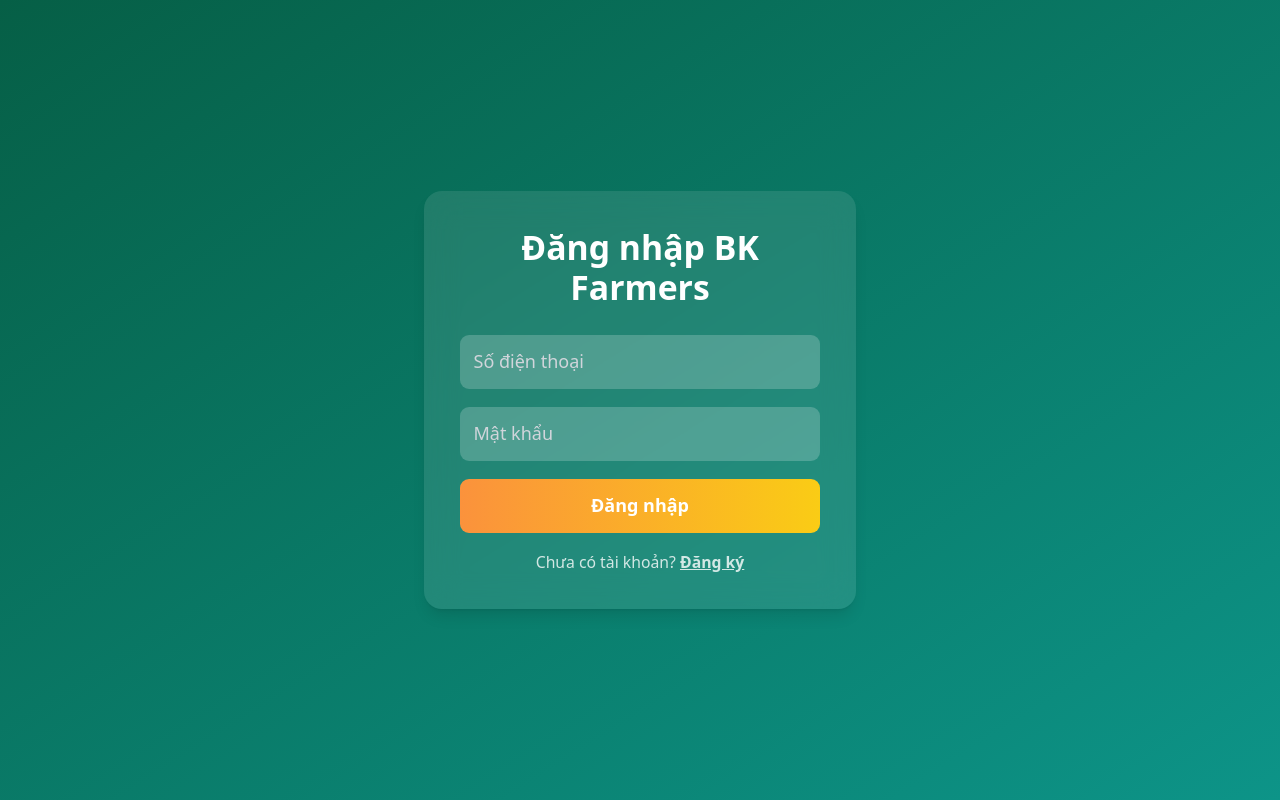
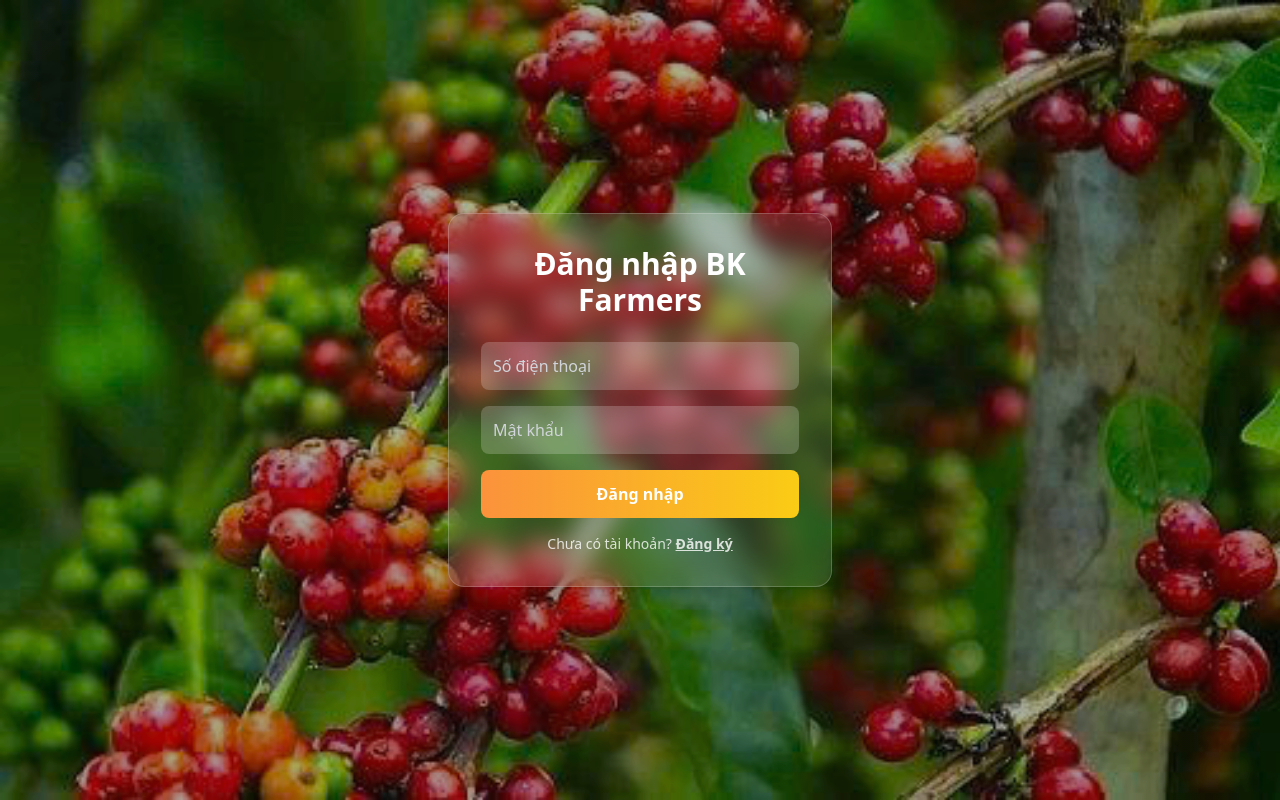
Before and after one commit to anhphambk22/BK_FARM_FRONTEND, a React (Vite) app: page /login in a window 1280 px wide. Built offline with nearby package versions, Linux system fonts and the light colour scheme; no server answers; the HTML template or start-up script is replaced by a standard one.

Commit message:
hoàn thành cơ bản giao diện web trên máy tính

```diff
--- /dev/null
+++ b/src/components/AuthBgControls.tsx
@@ -0,0 +1,48 @@
+import React, { useState, useEffect } from 'react';
+
+// Small panel to tweak background variables live (dev use)
+export const AuthBgControls: React.FC = () => {
+  const [zoom, setZoom] = useState(1.15); // matches auth-img-zoom-md
+  const [darken, setDarken] = useState(0.72); // brightness value
+  const [blur, setBlur] = useState(1.5); // px
+  const [overlay, setOverlay] = useState(1); // opacity
+
+  useEffect(() => {
+    const root = document.querySelector('.auth-bg') as HTMLElement | null;
+    if (!root) return;
+    root.style.setProperty('--auth-img-transform', `scale(${zoom.toFixed(2)})`);
+    root.style.setProperty('--auth-img-filter', `brightness(${darken.toFixed(2)}) saturate(1.05)`);
+    root.style.setProperty('--auth-blur', `blur(${blur.toFixed(1)}px)`);
+    root.style.setProperty('--auth-overlay-opacity', overlay.toString());
+  }, [zoom, darken, blur, overlay]);
+
+  // Hide in production builds
+  if (import.meta.env.PROD) return null;
+
+  const labelCls = 'text-xs font-medium text-white/80';
+  const inputCls = 'w-full accent-emerald-400';
+
+  return (
+    <div className="fixed top-4 right-4 z-50 bg-emerald-900/70 backdrop-blur-md border border-white/15 rounded-lg p-3 w-56 text-white shadow-lg space-y-3">
+      <h4 className="text-sm font-semibold">BG Adjust</h4>
+      <div>
+        <label className={labelCls}>Zoom {zoom.toFixed(2)}</label>
+        <input className={inputCls} type="range" min={1} max={1.4} step={0.01} value={zoom} onChange={e => setZoom(parseFloat(e.target.value))} />
+      </div>
+      <div>
+        <label className={labelCls}>Brightness {darken.toFixed(2)}</label>
+        <input className={inputCls} type="range" min={0.5} max={1} step={0.01} value={darken} onChange={e => setDarken(parseFloat(e.target.value))} />
+      </div>
+      <div>
+        <label className={labelCls}>Blur {blur.toFixed(1)}px</label>
+        <input className={inputCls} type="range" min={0} max={8} step={0.1} value={blur} onChange={e => setBlur(parseFloat(e.target.value))} />
+      </div>
+      <div>
+        <label className={labelCls}>Overlay {overlay.toFixed(2)}</label>
+        <input className={inputCls} type="range" min={0.4} max={1} step={0.01} value={overlay} onChange={e => setOverlay(parseFloat(e.target.value))} />
+      </div>
+    </div>
+  );
+};
+
+export default AuthBgControls;
--- /dev/null
+++ b/src/config/authBg.ts
@@ -0,0 +1,20 @@
+// Central configuration for authentication page background styling
+// Adjust these values to tune appearance without editing component code.
+export const authBackgroundConfig = {
+  imageUrl: '/src/assets/images/coffee.jpg',
+  zoom: 1, // scale factor
+  brightness: 0.8, // 0(dark) -> 1(normal)
+  blurPx: 0, // background blur in px
+  overlayOpacity: 0.2, // 0 -> 1
+};
+
+export function authBgStyle(): React.CSSProperties {
+  const { imageUrl, zoom, brightness, blurPx, overlayOpacity } = authBackgroundConfig;
+  return {
+    ['--auth-img-url' as any]: `url(${imageUrl})`,
+    ['--auth-img-transform' as any]: `scale(${zoom})`,
+    ['--auth-img-filter' as any]: `brightness(${brightness}) saturate(1.05)`,
+    ['--auth-blur' as any]: `blur(${blurPx}px)`,
+    ['--auth-overlay-opacity' as any]: `${overlayOpacity}`,
+  } as React.CSSProperties;
+}
--- a/src/index.css
+++ b/src/index.css
@@ -5,7 +5,7 @@
 /* Global UI scaling: make text and icons larger across the app */
 html {
 	/* Increase base font size for the whole app (Tailwind rem-based) */
-	font-size: 18px; /* was ~16px */
+	font-size: 16px; /* was ~16px */
 }
 
 @media (max-width: 400px) {
@@ -13,3 +13,59 @@ html {
 		font-size: 17px; /* slightly smaller on very small devices */
 	}
 }
+
+/* Auth background utilities */
+.auth-bg {
+	@apply relative min-h-screen flex items-center justify-center overflow-hidden;
+}
+.auth-bg::before {
+	content: "";
+	position: absolute;
+	inset: 0;
+	background-size: cover;
+	background-position: center;
+	background-repeat: no-repeat;
+	filter: var(--auth-img-filter, none);
+	transform: var(--auth-img-transform, none);
+	background-image: var(--auth-img-url);
+	transition: filter .4s ease, transform .6s ease;
+	z-index: 0;
+	pointer-events: none;
+}
+.auth-bg::after {
+	content: "";
+	position: absolute;
+	inset: 0;
+	background: radial-gradient(circle at 30% 30%, rgba(0,0,0,0.35), rgba(0,0,0,0.65)),
+							linear-gradient(to bottom right, rgba(0,64,32,0.55), rgba(0,96,64,0.55));
+	backdrop-filter: var(--auth-blur, blur(2px));
+	opacity: var(--auth-overlay-opacity, 1);
+	transition: opacity .4s ease, backdrop-filter .4s ease;
+	z-index: 1;
+	pointer-events: none; /* allow clicks to pass through */
+}
+
+/* Ensure direct children (like the form) sit above overlays */
+.auth-bg > * { position: relative; z-index: 2; }
+
+/* Modifier classes for quick tuning */
+.auth-img-zoom-sm { --auth-img-transform: scale(1.05); }
+.auth-img-zoom-md { --auth-img-transform: scale(1.15); }
+.auth-img-zoom-lg { --auth-img-transform: scale(1.25); }
+
+.auth-img-darken-sm { --auth-img-filter: brightness(.85) saturate(1.05); }
+.auth-img-darken-md { --auth-img-filter: brightness(.72) saturate(1.08); }
+.auth-img-darken-lg { --auth-img-filter: brightness(.6) saturate(1.1); }
+
+.auth-overlay-light { --auth-overlay-opacity: .8; }
+.auth-overlay-strong { --auth-overlay-opacity: 1; }
+
+.auth-blur-none { --auth-blur: blur(0px); }
+.auth-blur-sm { --auth-blur: blur(1.5px); }
+.auth-blur-md { --auth-blur: blur(3px); }
+.auth-blur-lg { --auth-blur: blur(6px); }
+
+/* Form card refinement */
+.auth-card {
+	@apply relative bg-white/10 backdrop-blur-md p-8 rounded-2xl shadow-lg w-96 border border-white/20;
+}
--- a/src/pages/Login.tsx
+++ b/src/pages/Login.tsx
@@ -2,6 +2,7 @@ import { useState } from 'react';
 import { useNavigate } from 'react-router-dom';
 import { login } from '../services/api';
 import { useAuthStore } from '../store/authStore';
+import { authBgStyle } from '../config/authBg';
 
 export default function Login() {
   const { login: setAuth } = useAuthStore();
@@ -31,10 +32,10 @@ export default function Login() {
   };
 
   return (
-    <div className="flex items-center justify-center h-screen bg-gradient-to-br from-emerald-800 to-teal-600">
+    <div className="auth-bg" style={authBgStyle()}>
       <form
         onSubmit={handleLogin}
-        className="bg-white/10 backdrop-blur-lg p-8 rounded-2xl shadow-lg w-96"
+        className="auth-card"
       >
         <h1 className="text-3xl font-bold text-center text-white mb-6">Đăng nhập BK Farmers</h1>
         <input
--- a/src/pages/Register.tsx
+++ b/src/pages/Register.tsx
@@ -1,6 +1,7 @@
 import { useState } from 'react';
 import { useNavigate } from 'react-router-dom';
 import { register } from '../services/api';
+import { authBgStyle } from '../config/authBg';
 
 export default function Register() {
   const [phone, setPhone] = useState('');
@@ -36,10 +37,10 @@ export default function Register() {
   };
 
   return (
-    <div className="flex items-center justify-center h-screen bg-gradient-to-br from-emerald-800 to-teal-600">
+    <div className="auth-bg" style={authBgStyle()}>
       <form
         onSubmit={handleSubmit}
-        className="bg-white/10 backdrop-blur-lg p-8 rounded-2xl shadow-lg w-96"
+        className="auth-card"
       >
         <h1 className="text-3xl font-bold text-center text-white mb-6">Đăng ký BK Farmers</h1>
         <input
--- a/vite.config.ts
+++ b/vite.config.ts
@@ -1,10 +1,17 @@
 import { defineConfig } from 'vite';
 import react from '@vitejs/plugin-react';
+import { copyFileSync } from 'fs';
 
 // https://vitejs.dev/config/
 export default defineConfig({
   plugins: [
-    react()
+    react(),
+    {
+      name: 'copy-redirects',
+      closeBundle() {
+        copyFileSync('public/_redirects', 'dist/_redirects');
+      }
+    }
   ],
   optimizeDeps: {
     exclude: ['lucide-react'],
```
Also changed, not shown: src/assets/images/coffee.jpg (added).
